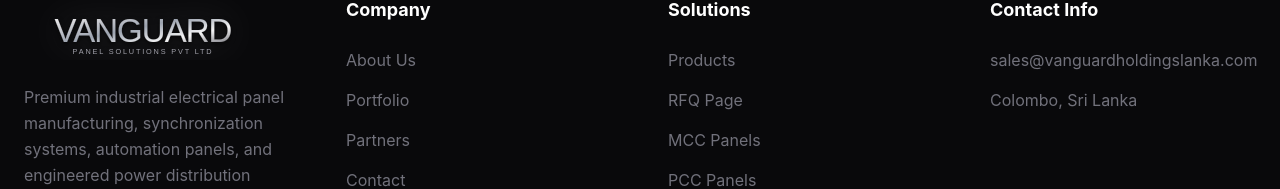
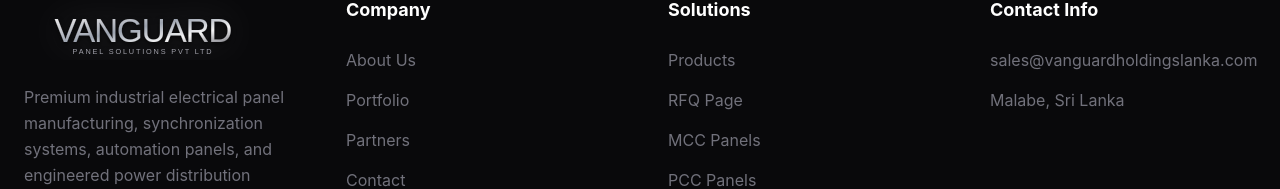
Before and after one commit to vanguardholdingslanka/vanguardholdingslanka, a React app: page / in a window 1280 px wide. Shown: the part 8027-8216 px from the top of the page. Built offline with nearby package versions, Linux system fonts and the light colour scheme; the HTML template or start-up script is replaced by a standard one.

Commit message:
Frontend Update

```diff
--- a/src/pages/Index.jsx
+++ b/src/pages/Index.jsx
@@ -788,7 +788,7 @@ export default function VanguardPanelSolutionsWebsite() {
                             <div className="space-y-4 text-zinc-500">
                                 <p>sales@vanguardholdingslanka.com</p>
                                 {/* <p>+94 77 000 0000</p> */}
-                                <p>Colombo, Sri Lanka</p>
+                                <p>Malabe, Sri Lanka</p>
                             </div>
                         </div>
                     </div>
```
